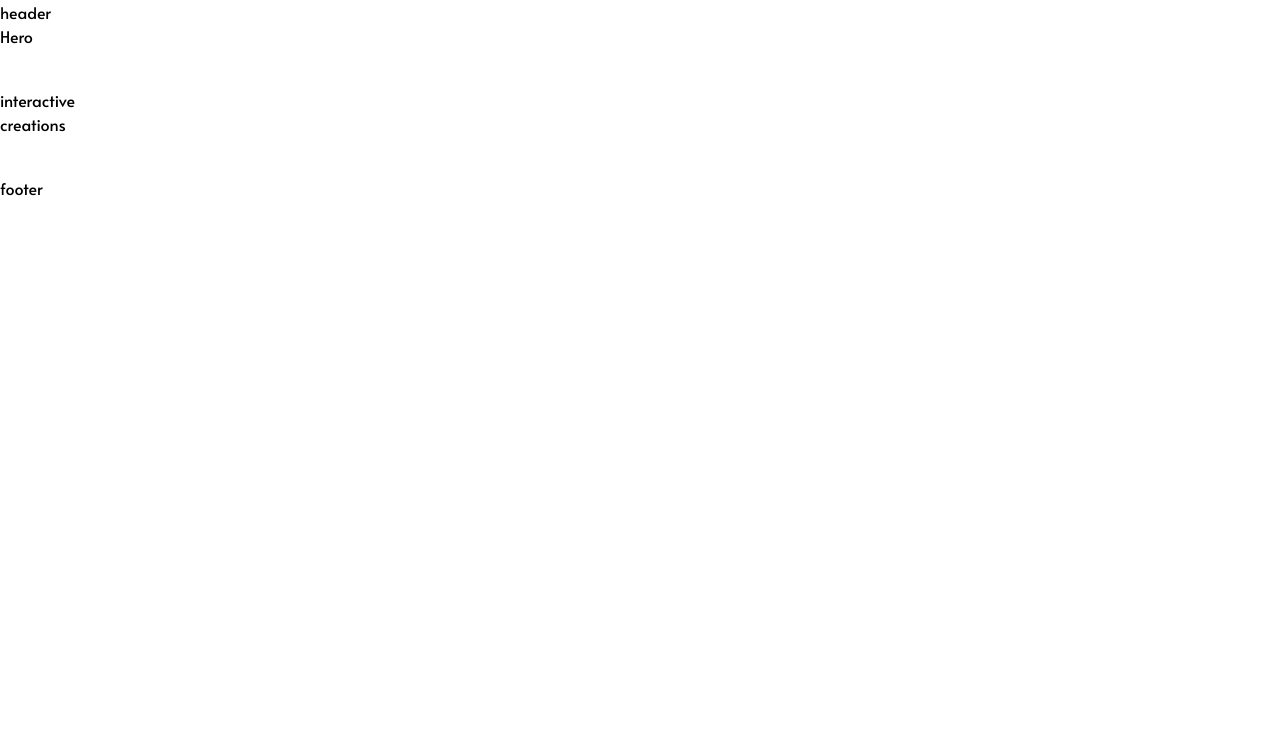
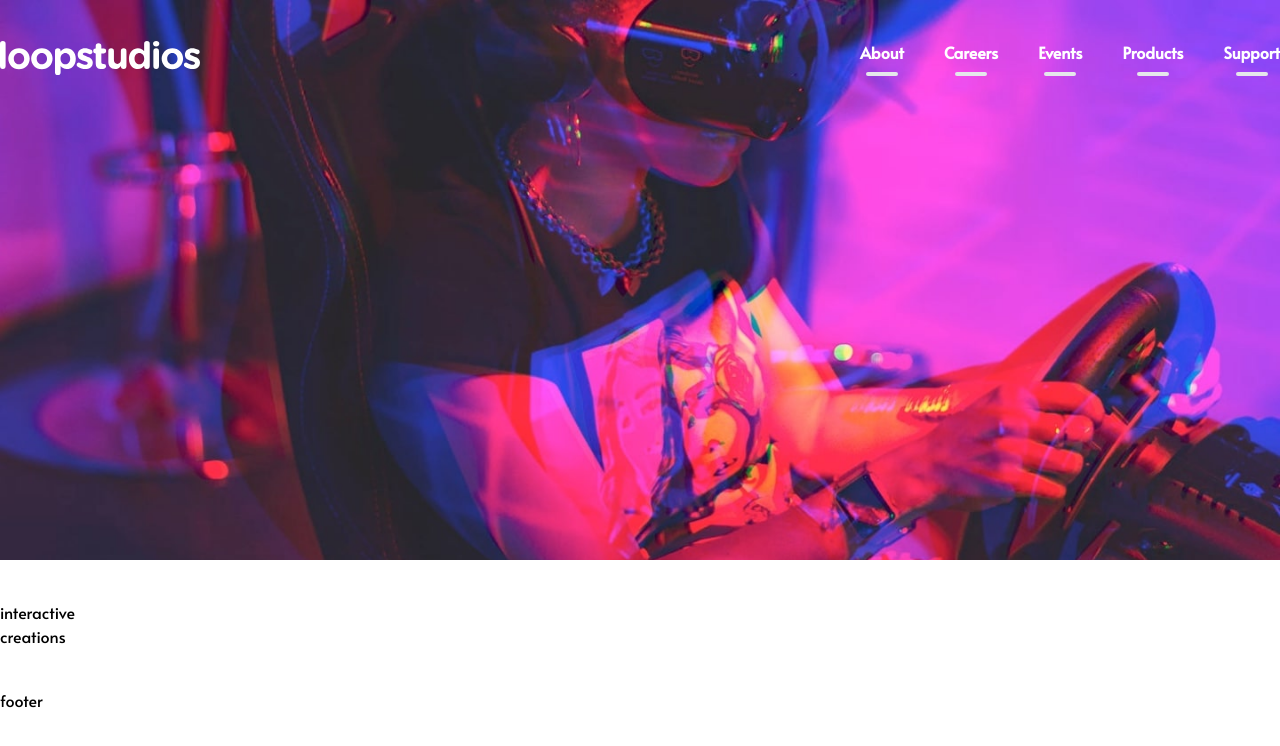
Before and after one commit to gracebir/loopstudios-landing-page, a Next.js app: page / in a window 1280 px wide. Shown: the top 746 px of the page. Built offline with nearby package versions, Linux system fonts and the light colour scheme.

Commit message:
nav desktop done

```diff
--- a/src/app/_components/ELements/LinkElement.tsx
+++ b/src/app/_components/ELements/LinkElement.tsx
@@ -9,9 +9,9 @@ type linkProps = {
 
 const LinkElement: FC<linkProps> = ({href, text}) => {
   return (
-    <Link className={''} href={href}>
+    <Link className="text-base font-bold gap-2 flex flex-col items-center" href={href}>
       {text}
-      <span></span>
+      <div className='border-2 w-8 rounded-3xl'/>
     </Link>
   )
 }
--- a/src/app/_components/Header.tsx
+++ b/src/app/_components/Header.tsx
@@ -1,9 +1,28 @@
-import React from 'react'
+'use client'
+import Image from 'next/image'
+import React, { useState } from 'react'
+import data from '@/constant/data.json'
+import Link from 'next/link'
+import LinkElement from './ELements/LinkElement'
 
 const Header = () => {
+  const navInfo = data.header
+  const [isOpen, setIsOpen] = useState(false)
   return (
-    <header>
-      header
+    <header className='fixed left-0 top-0 right-0 py-10'>
+      <div className='wrapper-container flex justify-between items-center text-white-color'>
+        <Link href={'/'}>
+          <Image src={navInfo.logo} alt='logo-header' width={200} height={30} />
+        </Link>
+        <nav className='hidden lg:flex space-x-10'>
+          {navInfo.headerItems.map((item,)=> (
+            <LinkElement key={item.id} href={item.href} text={item.label}/>
+          ))}
+        </nav>
+        <button onClick={() => setIsOpen(open => !open)} className='block lg:hidden duration-300'>
+          <Image alt='hamburgeer' src={isOpen ? navInfo.close : navInfo.hamburger} width={30} height={30}/>
+        </button>
+      </div>
     </header>
   )
 }
--- a/src/app/_components/Hero.tsx
+++ b/src/app/_components/Hero.tsx
@@ -2,8 +2,8 @@ import React from 'react'
 
 const Hero = () => {
   return (
-    <div>
-      <h1>Hero</h1>
+    <div className='bg-hero-mob w-full lg:bg-hero-desk bg-no-repeat bg-cover h-[70vh]'>
+
     </div>
   )
 }
```
